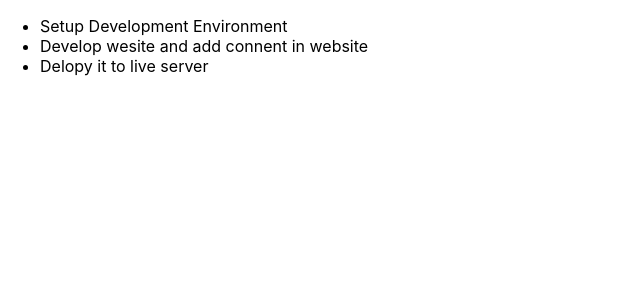
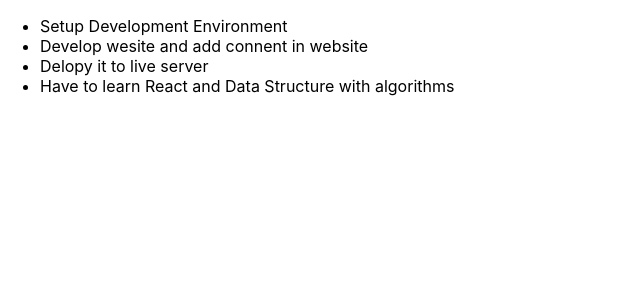
Before and after one commit to Ramtamang-2058/TODO_with_React, a React (Create React App) app in the folder todo/: page / in a window 1280 px wide. Shown: the top 300 px of the page, without its empty margins (0-640 px from the left). Built offline with nearby package versions, Linux system fonts and the light colour scheme.

Commit message:
Update TodoContainer.js
list of todo added

```diff
--- a/todo/src/components/TodoContainer.js
+++ b/todo/src/components/TodoContainer.js
@@ -18,7 +18,12 @@
             id: 3,
             title:"Delopy it to live server",
             completed:false
-        }
+        },
+            {
+                id:4,
+                title: " Have to learn React and Data Structure with algorithms",
+                completed: true
+            }
         ]
     }
     render(){
```
